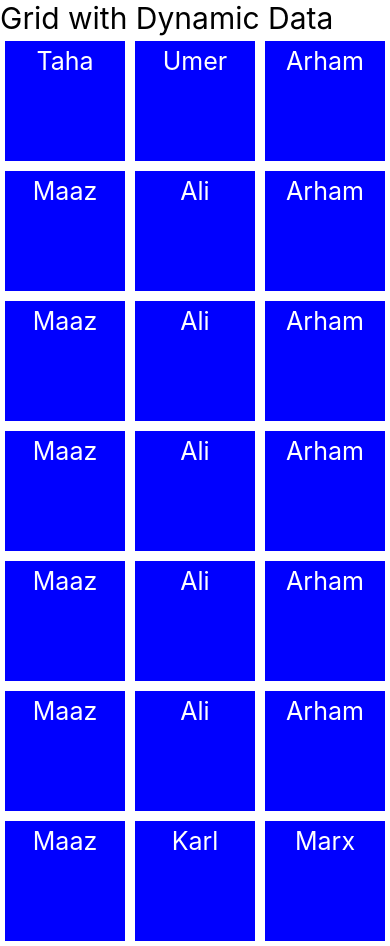
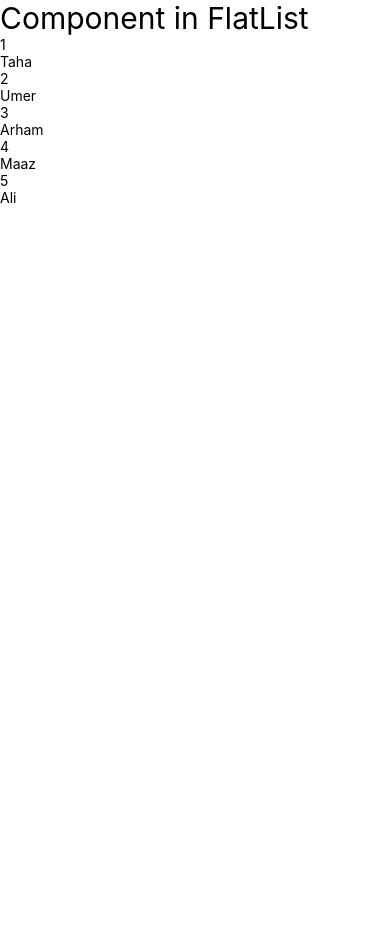
Before and after one commit to SMTahaWaqar/React-Native-Js-Concepts, a React Native app: screen / in a window 390 px wide. After the commit the page ends 844 px from the top, so only its background shows below. Built offline with nearby package versions, Linux system fonts and the light colour scheme.

Commit message:
custom comp loop

```diff
--- a/App.js
+++ b/App.js
@@ -1,13 +1,5 @@
 import React, {useState} from 'react';
-import {
-  Button,
-  FlatList,
-  ScrollView,
-  StyleSheet,
-  Text,
-  TextInput,
-  View,
-} from 'react-native';
+import {FlatList, StyleSheet, Text, View} from 'react-native';
 
 const App = () => {
   const data = [
@@ -31,79 +23,19 @@ const App = () => {
       id: 5,
       name: 'Ali',
     },
-    {
-      id: 3,
-      name: 'Arham',
-    },
-    {
-      id: 4,
-      name: 'Maaz',
-    },
-    {
-      id: 5,
-      name: 'Ali',
-    },
-    {
-      id: 3,
-      name: 'Arham',
-    },
-    {
-      id: 4,
-      name: 'Maaz',
-    },
-    {
-      id: 5,
-      name: 'Ali',
-    },
-    {
-      id: 3,
-      name: 'Arham',
-    },
-    {
-      id: 4,
-      name: 'Maaz',
-    },
-    {
-      id: 5,
-      name: 'Ali',
-    },
-    {
-      id: 3,
-      name: 'Arham',
-    },
-    {
-      id: 4,
-      name: 'Maaz',
-    },
-    {
-      id: 5,
-      name: 'Ali',
-    },
-    {
-      id: 3,
-      name: 'Arham',
-    },
-    {
-      id: 4,
-      name: 'Maaz',
-    },
-    {
-      id: 5,
-      name: 'Karl',
-    },
-    {
-      id: 5,
-      name: 'Marx',
-    },
   ];
   return (
     <View>
-      <Text style={{fontSize: 30}}>Grid with Dynamic Data</Text>
-      <View style={{flex: 1, flexDirection: 'row', flexWrap: 'wrap'}}>
-        {data.map(user => (
-          <Text style={styles.item}>{user.name}</Text>
-        ))}
-      </View>
+      <Text style={{fontSize: 30}}>Component in FlatList</Text>
+      <FlatList
+        data={data}
+        renderItem={({item}) => (
+          <View>
+            <Text>{item.id}</Text>
+            <Text>{item.name}</Text>
+          </View>
+        )}
+      />
     </View>
   );
 };
```
